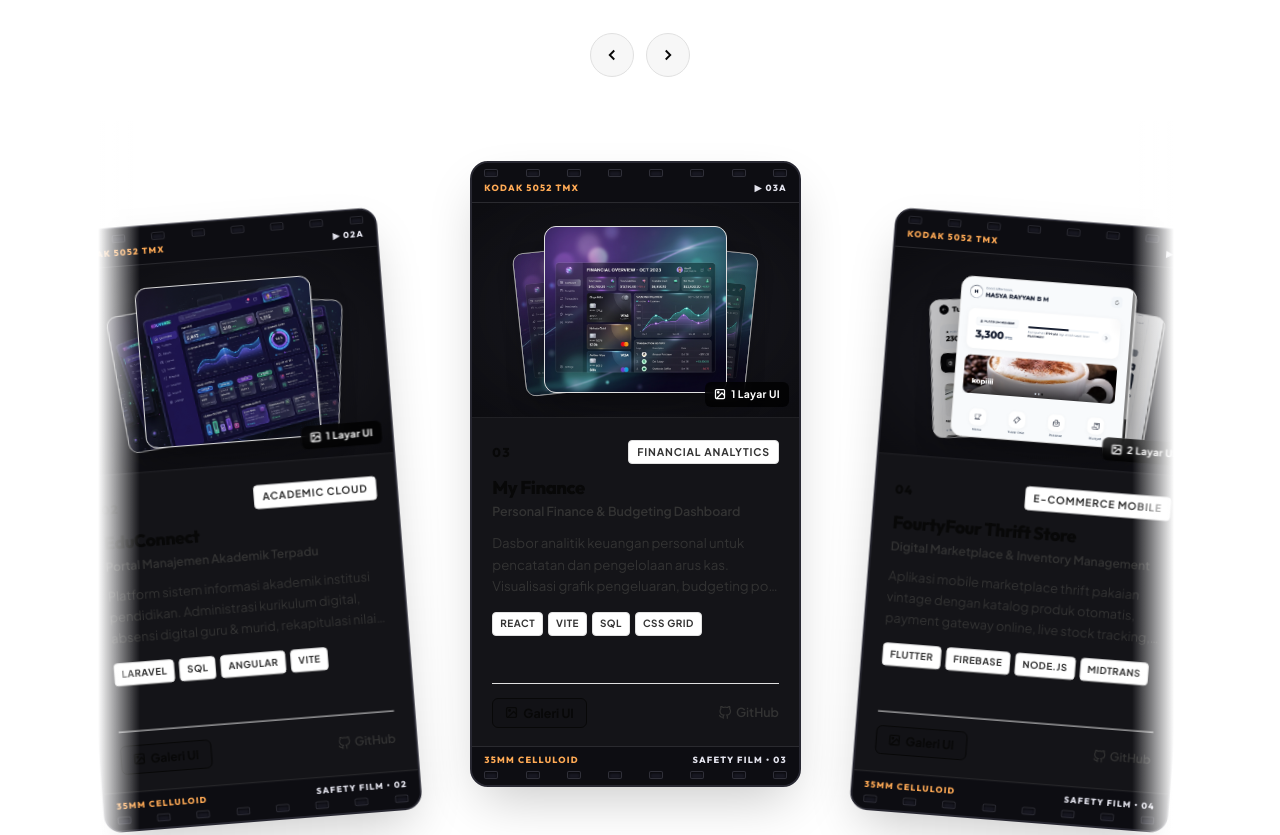
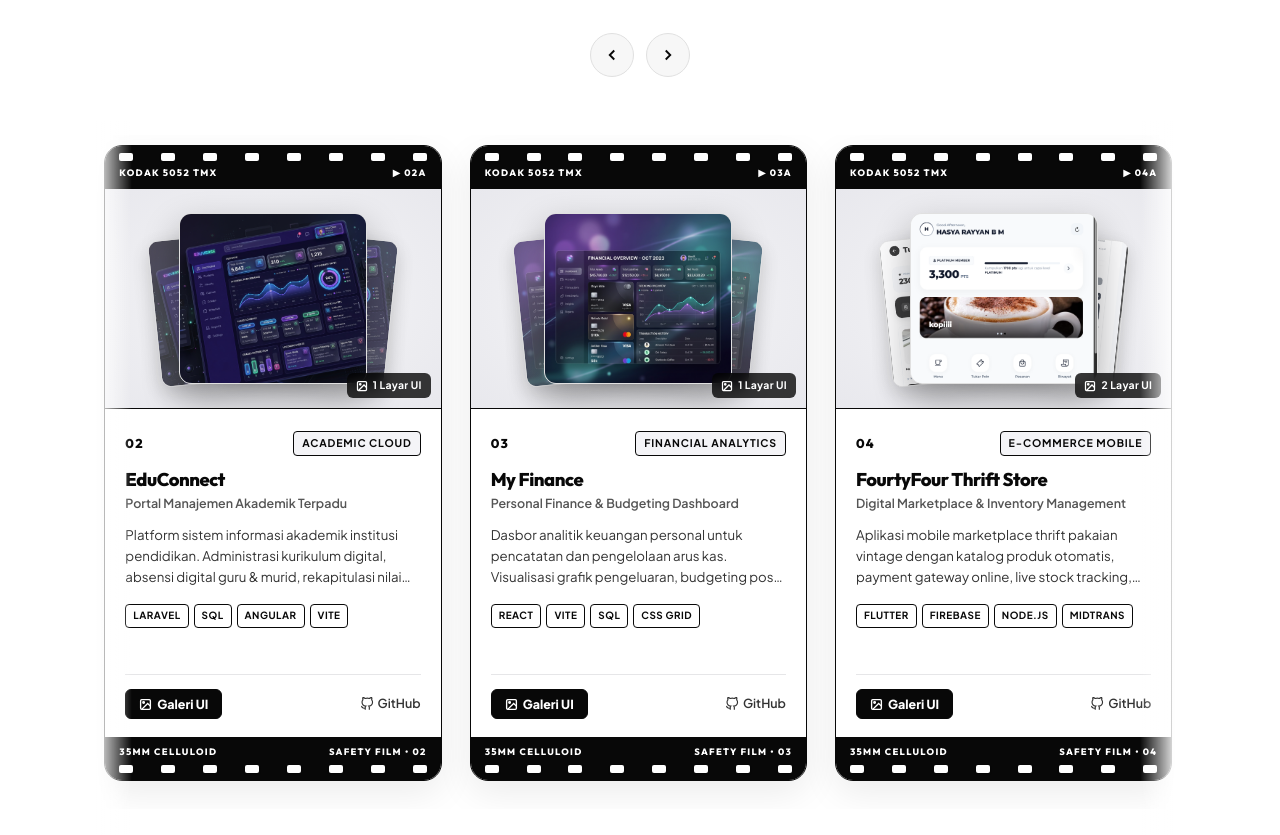
Before and after one commit to HasyaRayyan/Portofolio-Web, a React (Vite) app: page / in a window 1280 px wide. Shown: the part 3357-4192 px from the top of the page. Built offline with nearby package versions, Linux system fonts and the light colour scheme.

Commit message:
revisi: pure monochrome light mode and obsidian-stabilo dark mode for projects, steady horizontal roll film glide

```diff
--- a/src/components/Projects.jsx
+++ b/src/components/Projects.jsx
@@ -290,36 +290,7 @@ export default function Projects() {
   // Double the list to enable true 100% seamless infinite looping ("muter terus")
   const displayProjects = [...projects, ...projects];
 
-  // Dynamic 35mm Arched Filmstrip Curve calculation (convex arch curve like in film reel reference)
-  const updateArchCurvature = () => {
-    const el = trackRef.current;
-    if (!el) return;
-    const rect = el.getBoundingClientRect();
-    const centerX = rect.left + rect.width / 2;
-    const radius = rect.width / 2;
-    if (radius <= 0) return;
-
-    const cards = el.querySelectorAll('.proj-card');
-    cards.forEach((card) => {
-      const cRect = card.getBoundingClientRect();
-      const cCenter = cRect.left + cRect.width / 2;
-      // Normalized offset: -1 at left viewport edge, 0 at center, +1 at right edge
-      const norm = (cCenter - centerX) / radius;
-
-      // Parabolic drop: center is 0 (apex), edges drop down smoothly (~56px)
-      const dropY = Math.pow(norm, 2) * 56;
-      // Arc tangent rotation: negative on left, positive on right
-      const rotateZ = norm * 6.2;
-      // 3D perspective rotation: cards facing slightly towards center
-      const rotateY = norm * -4.5;
-      // Peak scale in center (1.0), subtle taper on edges (0.93)
-      const scale = Math.max(0.92, 1 - Math.abs(norm) * 0.05);
-
-      card.style.transform = `translate3d(0, ${dropY.toFixed(2)}px, 0) rotateZ(${rotateZ.toFixed(2)}deg) rotateY(${rotateY.toFixed(2)}deg) scale(${scale.toFixed(3)})`;
-    });
-  };
-
-  // Infinite seamless auto-scroll with dynamic film arching
+  // Infinite seamless auto-scroll (steady horizontal glide without vertical dipping)
   useEffect(() => {
     const el = trackRef.current;
     if (!el) return;
@@ -339,19 +310,11 @@ export default function Projects() {
         // Keep in sync with user manual scroll position
         scrollPosRef.current = el.scrollLeft;
       }
-      updateArchCurvature();
       animId = requestAnimationFrame(step);
     };
 
     animId = requestAnimationFrame(step);
-
-    const onResize = () => updateArchCurvature();
-    window.addEventListener('resize', onResize);
-
-    return () => {
-      cancelAnimationFrame(animId);
-      window.removeEventListener('resize', onResize);
-    };
+    return () => cancelAnimationFrame(animId);
   }, [isPaused]);
 
   // Handle manual scroll to keep loop seamless
@@ -367,7 +330,6 @@ export default function Projects() {
       }
     }
     scrollPosRef.current = el.scrollLeft;
-    updateArchCurvature();
   };
 
   // Manual button scroll controls
--- a/src/index.css
+++ b/src/index.css
@@ -1366,17 +1366,17 @@ h1, h2, h3, h4, h5, h6 {
   position: absolute;
   top: 0;
   bottom: 0;
-  width: 56px;
+  width: 48px;
   z-index: 10;
   pointer-events: none;
 }
 .proj-carousel-wrapper::before {
   left: 0;
-  background: linear-gradient(to right, var(--bg) 25%, transparent);
+  background: linear-gradient(to right, var(--bg) 20%, transparent);
 }
 .proj-carousel-wrapper::after {
   right: 0;
-  background: linear-gradient(to left, var(--bg) 25%, transparent);
+  background: linear-gradient(to left, var(--bg) 20%, transparent);
 }
 
 .proj-carousel-wrapper {
@@ -1384,19 +1384,17 @@ h1, h2, h3, h4, h5, h6 {
   width: 100%;
   overflow: hidden;
   margin: 0 -4px;
-  padding: 20px 4px 75px;
-  perspective: 1600px;
+  padding: 14px 4px 36px;
 }
 
 .proj-carousel-track {
   display: flex;
-  gap: 32px;
+  gap: 28px;
   overflow-x: auto;
-  padding: 20px 20px 85px;
+  padding: 10px 14px 28px;
   scrollbar-width: none;
   -ms-overflow-style: none;
   cursor: grab;
-  transform-style: preserve-3d;
 }
 .proj-carousel-track:active {
   cursor: grabbing;
@@ -1405,36 +1403,42 @@ h1, h2, h3, h4, h5, h6 {
   display: none;
 }
 
-/* Individual Project Card — 35mm Filmstrip Cell Frame */
+/* Individual Project Card — 35mm Roll Film Frame Cell */
 .proj-card {
-  flex: 0 0 calc((100% - 64px) / 3);
-  width: calc((100% - 64px) / 3);
-  max-width: calc((100% - 64px) / 3);
+  flex: 0 0 calc((100% - 56px) / 3);
+  width: calc((100% - 56px) / 3);
+  max-width: calc((100% - 56px) / 3);
   scroll-snap-align: start;
-  background: #0b0b10;
-  border: 2px solid #1e1e28;
+  background: #0f0f15;
+  border: 1.5px solid rgba(255, 255, 255, 0.1);
   border-radius: 18px;
   overflow: hidden;
   display: flex;
   flex-direction: column;
   position: relative;
-  box-shadow: 0 22px 52px -12px rgba(0, 0, 0, 0.45);
-  transform-origin: 50% 120%;
+  box-shadow: 0 18px 44px -10px rgba(0, 0, 0, 0.45);
   transition:
+    transform 0.35s cubic-bezier(0.16, 1, 0.3, 1),
     border-color 0.3s var(--ease),
-    box-shadow 0.4s var(--ease);
+    box-shadow 0.35s var(--ease);
 }
 [data-theme="light"] .proj-card {
-  background: #141418;
-  border: 2px solid #282832;
-  box-shadow: 0 22px 52px -12px rgba(0, 0, 0, 0.22);
+  background: #ffffff;
+  border: 1.5px solid #080808;
+  box-shadow: 0 12px 36px rgba(0, 0, 0, 0.08);
 }
 .proj-card:hover {
   border-color: var(--accent);
-  box-shadow: 0 30px 68px -10px rgba(0, 0, 0, 0.55);
-}
-
-/* Top border bar on hover */
+  transform: translateY(-6px);
+  box-shadow: 0 24px 56px -10px rgba(0, 0, 0, 0.65), 0 0 20px rgba(212, 254, 98, 0.15);
+}
+[data-theme="light"] .proj-card:hover {
+  border-color: #080808;
+  transform: translateY(-6px);
+  box-shadow: 0 20px 48px rgba(0, 0, 0, 0.16);
+}
+
+/* Top accent bar on hover */
 .proj-card::before {
   content: '';
   position: absolute;
@@ -1443,31 +1447,34 @@ h1, h2, h3, h4, h5, h6 {
   background: var(--accent);
   transform: scaleX(0);
   transform-origin: left;
-  transition: transform 0.4s var(--ease);
+  transition: transform 0.35s var(--ease);
   z-index: 5;
+}
+[data-theme="light"] .proj-card::before {
+  background: #080808;
 }
 .proj-card:hover::before {
   transform: scaleX(1);
 }
 
-/* 35mm Filmstrip Perforated Sprocket Borders */
+/* 35mm Roll Film Perforated Sprocket Borders */
 .card-film-sprockets {
   background: #08080c;
-  padding: 6px 12px;
+  padding: 7px 14px;
   display: flex;
   flex-direction: column;
-  gap: 4px;
+  gap: 5px;
   user-select: none;
 }
 .card-film-sprockets.top {
-  border-bottom: 1.5px solid rgba(255, 255, 255, 0.08);
+  border-bottom: 1px solid rgba(255, 255, 255, 0.08);
 }
 .card-film-sprockets.bottom {
-  border-top: 1.5px solid rgba(255, 255, 255, 0.08);
+  border-top: 1px solid rgba(255, 255, 255, 0.08);
 }
 [data-theme="light"] .card-film-sprockets {
-  background: #0d0d12;
-  border-color: rgba(255, 255, 255, 0.12);
+  background: #080808;
+  border-color: #080808;
 }
 
 .sprocket-holes-row {
@@ -1480,10 +1487,15 @@ h1, h2, h3, h4, h5, h6 {
   flex: 1;
   height: 8px;
   max-width: 14px;
-  background: #181822;
+  background: #161622;
   border-radius: 2px;
   border: 1px solid rgba(255, 255, 255, 0.1);
-  box-shadow: inset 0 1px 3px rgba(0, 0, 0, 0.8);
+  box-shadow: inset 0 1px 2px rgba(0, 0, 0, 0.8);
+}
+[data-theme="light"] .sprocket-hole {
+  background: #ffffff;
+  border: 1px solid rgba(255, 255, 255, 0.5);
+  box-shadow: 0 1px 2px rgba(0, 0, 0, 0.25);
 }
 
 .film-edge-meta {
@@ -1491,26 +1503,29 @@ h1, h2, h3, h4, h5, h6 {
   justify-content: space-between;
   align-items: center;
   font-family: var(--font-heading);
-  font-size: 0.56rem;
+  font-size: 0.58rem;
   font-weight: 800;
   letter-spacing: 0.14em;
   color: #8c8c9e;
 }
 .film-brand {
-  color: #ff9f43;
+  color: var(--accent);
 }
 [data-theme="light"] .film-brand {
-  color: #ffaa55;
+  color: #ffffff;
 }
 .film-frame-mark {
   color: #e2e2ec;
+}
+[data-theme="light"] .film-frame-mark {
+  color: #ffffff;
 }
 
 /* 3-Image Stack Stage (Visual Area of each Card with Cinema Lens Vignette) */
 .proj-card-stage {
   position: relative;
-  height: 215px;
-  background: radial-gradient(ellipse at center, rgba(38, 38, 48, 0.5) 0%, rgba(10, 10, 14, 0.98) 100%);
+  height: 220px;
+  background: radial-gradient(ellipse at center, rgba(38, 38, 52, 0.55) 0%, rgba(10, 10, 14, 0.98) 100%);
   border-bottom: 1.5px solid rgba(255, 255, 255, 0.08);
   overflow: hidden;
   display: flex;
@@ -1519,7 +1534,8 @@ h1, h2, h3, h4, h5, h6 {
   perspective: 1000px;
 }
 [data-theme="light"] .proj-card-stage {
-  background: radial-gradient(ellipse at center, rgba(35, 35, 45, 0.5) 0%, rgba(12, 12, 16, 0.98) 100%);
+  background: radial-gradient(ellipse at center, #f5f5f7 0%, #e8e8ed 100%);
+  border-bottom: 1.5px solid #080808;
 }
 
 .proj-stack {
@@ -1732,18 +1748,19 @@ h1, h2, h3, h4, h5, h6 {
   gap: 5px;
   font-family: var(--font-body);
   font-size: 0.78rem;
-  font-weight: 700;
-  color: var(--accent);
-  background: var(--accent-bg);
+  font-weight: 800;
+  color: #080808;
+  background: var(--accent);
   border: 1px solid var(--accent);
-  padding: 6px 12px;
+  padding: 6px 13px;
   border-radius: var(--r-sm);
   cursor: pointer;
   transition: all var(--fast) var(--ease);
 }
 .proj-action-btn:hover {
-  background: var(--accent);
-  color: var(--accent-on);
+  background: #ffffff;
+  color: #080808;
+  border-color: #ffffff;
   transform: translateY(-2px);
 }
 
@@ -1763,8 +1780,62 @@ h1, h2, h3, h4, h5, h6 {
   transition: color var(--fast) var(--ease), transform var(--fast) var(--ease);
 }
 .proj-action-link:hover {
-  color: var(--text);
+  color: var(--accent);
   transform: translateY(-1px);
+}
+
+/* Light Mode Strict Monochrome Overrides for Project Cards */
+[data-theme="light"] .proj-card-body {
+  background: #ffffff;
+}
+[data-theme="light"] .proj-card-num {
+  color: #080808;
+}
+[data-theme="light"] .proj-card-category {
+  background: #f4f4f7;
+  border-color: #080808;
+  color: #080808;
+}
+[data-theme="light"] .proj-card-title {
+  color: #080808;
+}
+[data-theme="light"] .proj-card:hover .proj-card-title {
+  color: #080808;
+}
+[data-theme="light"] .proj-card-subtitle {
+  color: #555555;
+}
+[data-theme="light"] .proj-card-desc {
+  color: #333333;
+}
+[data-theme="light"] .proj-card-tag {
+  background: #ffffff;
+  border-color: #080808;
+  color: #080808;
+}
+[data-theme="light"] .proj-card:hover .proj-card-tag {
+  background: #080808;
+  color: #ffffff;
+  border-color: #080808;
+}
+[data-theme="light"] .proj-card-actions {
+  border-top-color: #e6e6e8;
+}
+[data-theme="light"] .proj-action-btn.primary {
+  background: #080808;
+  color: #ffffff;
+  border-color: #080808;
+}
+[data-theme="light"] .proj-action-btn.primary:hover {
+  background: #ffffff;
+  color: #080808;
+  border-color: #080808;
+}
+[data-theme="light"] .proj-action-link {
+  color: #333333;
+}
+[data-theme="light"] .proj-action-link:hover {
+  color: #080808;
 }
 
 /* Responsive Breakpoints for Carousel */
```
